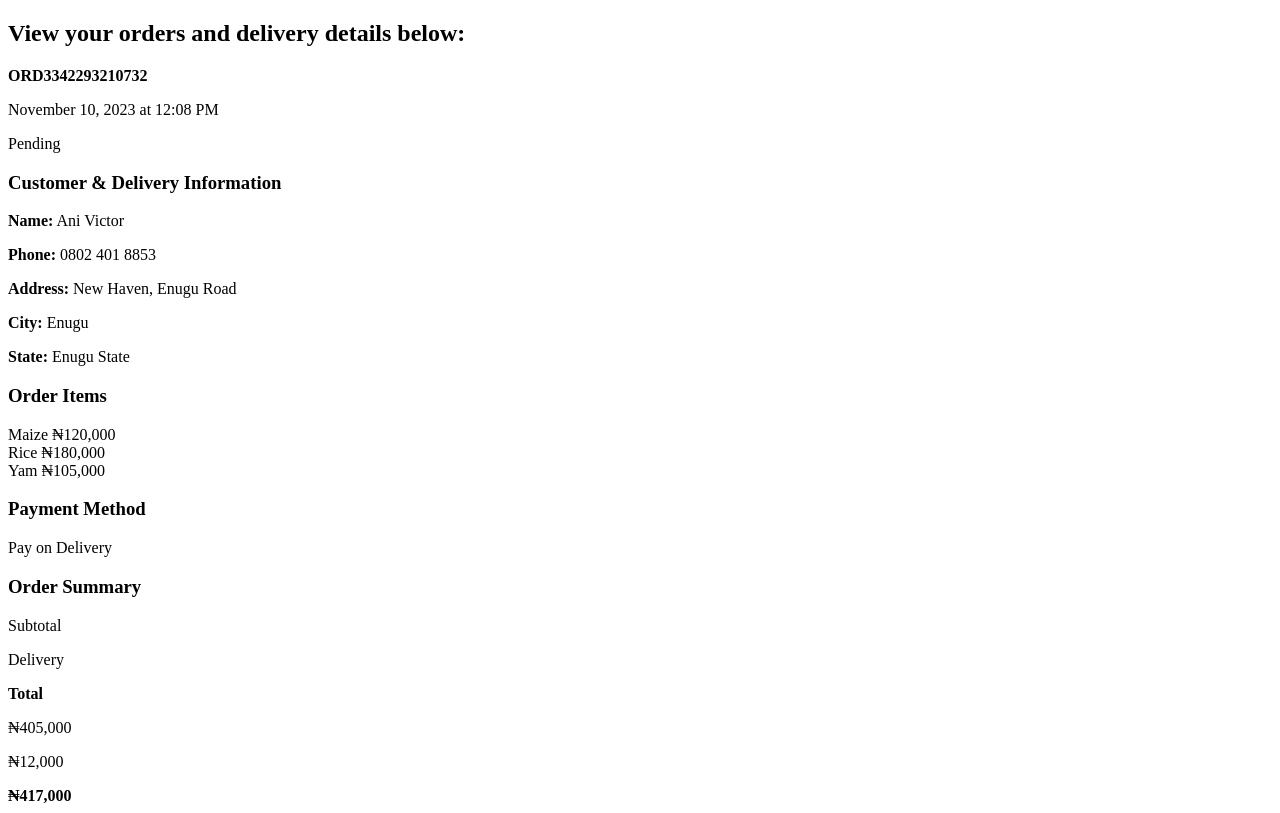
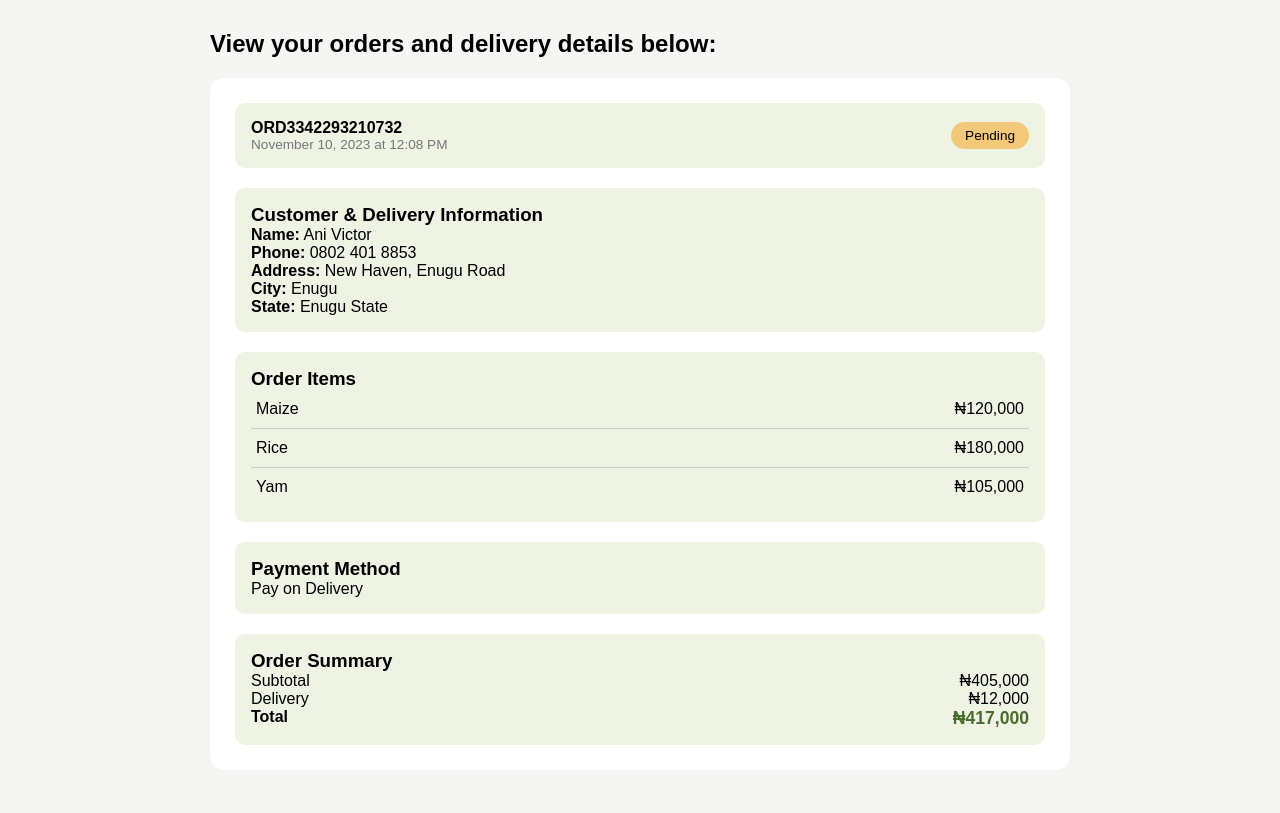
Before and after one commit to brytvillz/Team8water, a plain HTML site: page orders/orders.html in a window 1280 px wide. Drawn offline with Linux system fonts and the light colour scheme.

Commit message:
changed css file name to orders.css

```diff
--- a/orders/orders.html
+++ b/orders/orders.html
@@ -1,18 +1,16 @@
 <!DOCTYPE html>
 <html lang="en">
   <head>
-  <meta charset="UTF-8">
+    <meta charset="UTF-8" />
     <title>Order Details</title>
-  <link rel="stylesheet" href="style.css">
+    <link rel="stylesheet" href="orders.css" />
   </head>
   <body>
-
     <main class="wrapper">
       <h2>View your orders and delivery details below:</h2>
 
       <!-- ORDER CARD -->
       <section class="order-card">
-
         <!-- ORDER HEADER -->
         <div class="order-header box">
           <div>
@@ -74,9 +72,7 @@
             </div>
           </div>
         </div>
-
       </section>
     </main>
-
   </body>
 </html>
```
Lines whose indentation alone changed are shown as unchanged.
